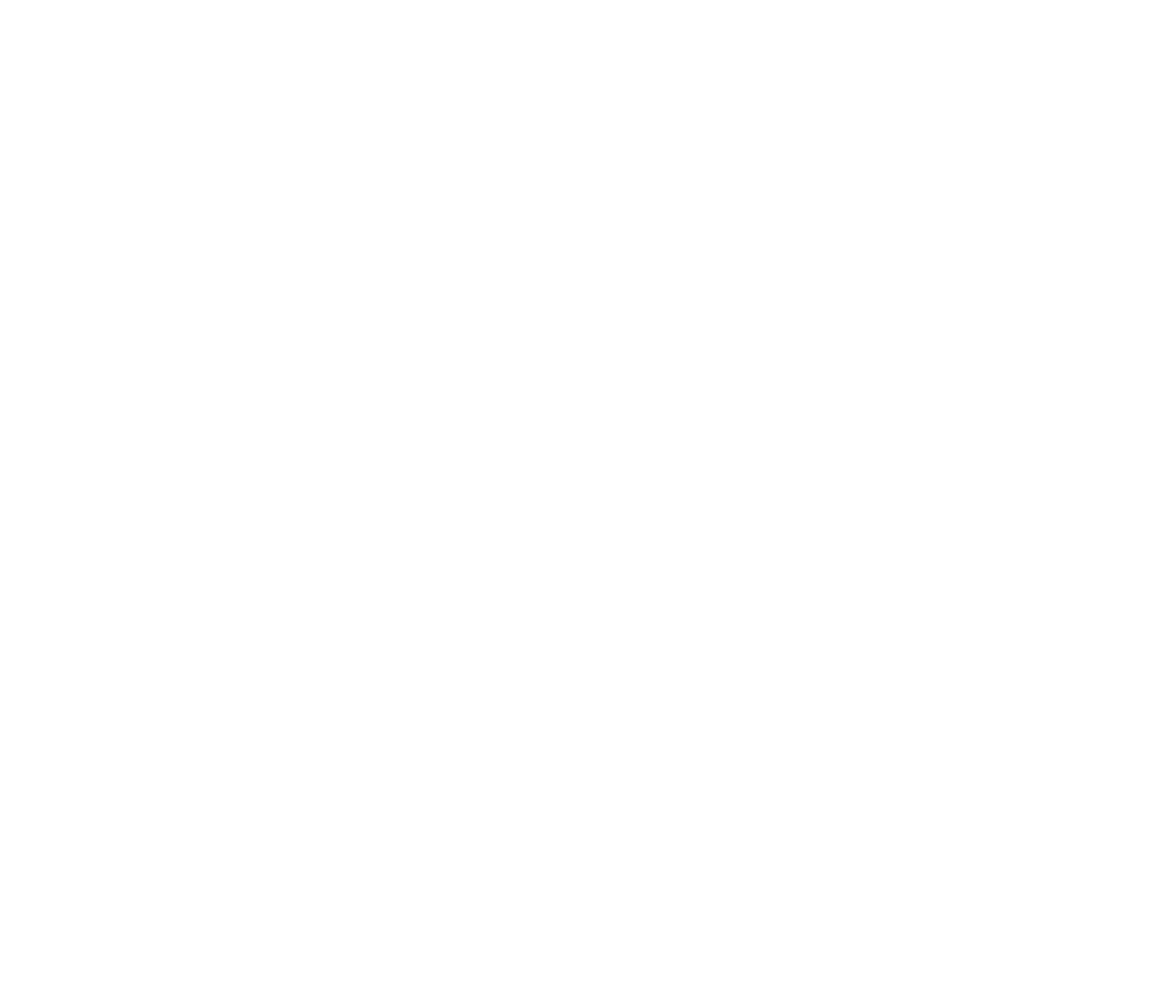
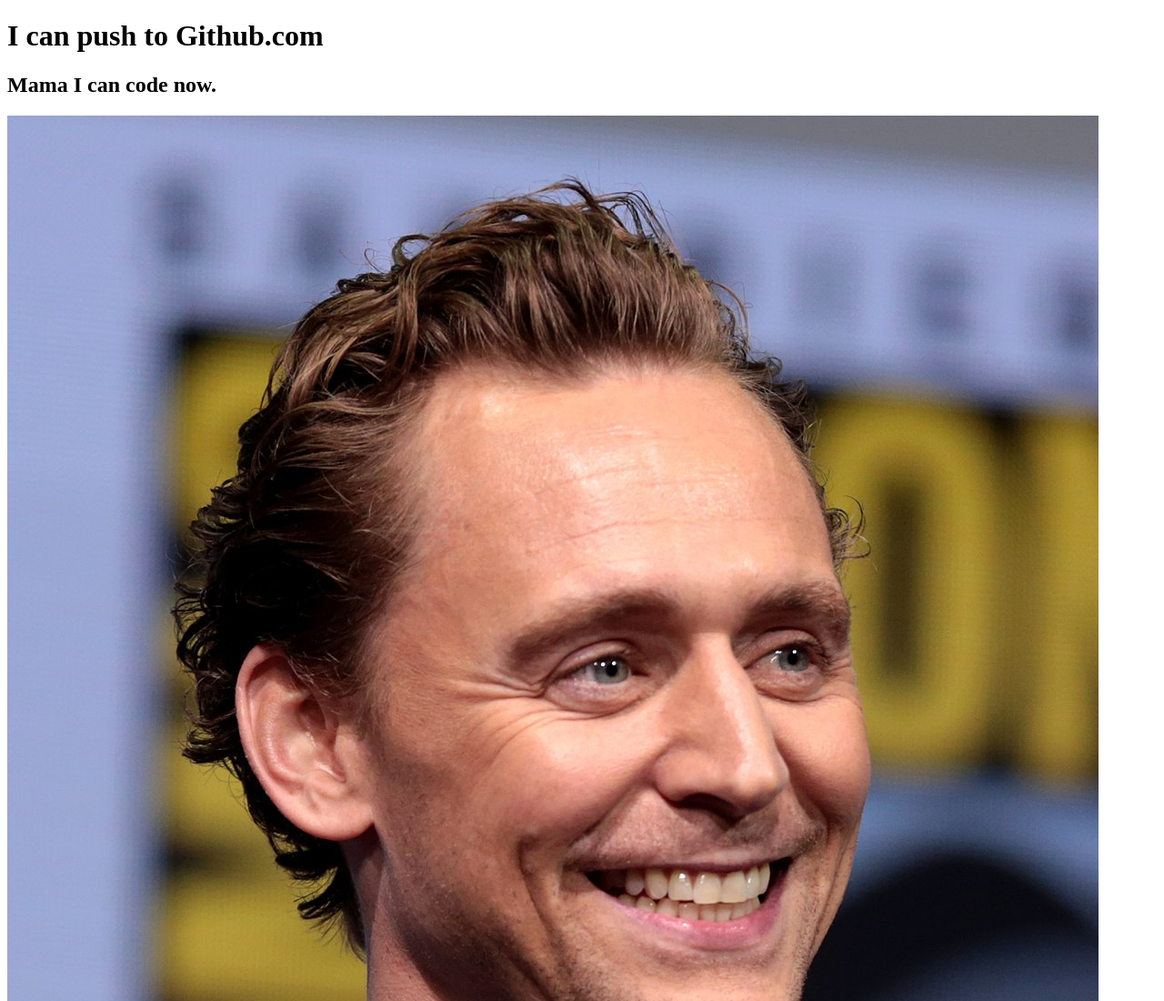
Before and after one commit to Sara-Rubaya/my-first-repo, a plain HTML site: page index.html in a window 1280 px wide. Shown: the top 1100 px of the page at 91% size. Before the commit the page ends 800 px from the top, so only its background shows below. Drawn offline with Linux system fonts and the light colour scheme.

Commit message:
image added

```diff
--- a/index.html
+++ b/index.html
@@ -6,6 +6,9 @@
     <title>My first github repo</title>
 </head>
 <body>
+    <h1>I can push to Github.com</h1>
+    <h2>Mama I can code now.</h2>
+    <img src="Tom_Hiddleston_(36109110291)_(cropped).jpg" alt="Tom_Hiddleston_">
 
 </body>
 </html>
```
Also changed, not shown: Tom_Hiddleston_(36109110291)_(cropped).jpg (added).
